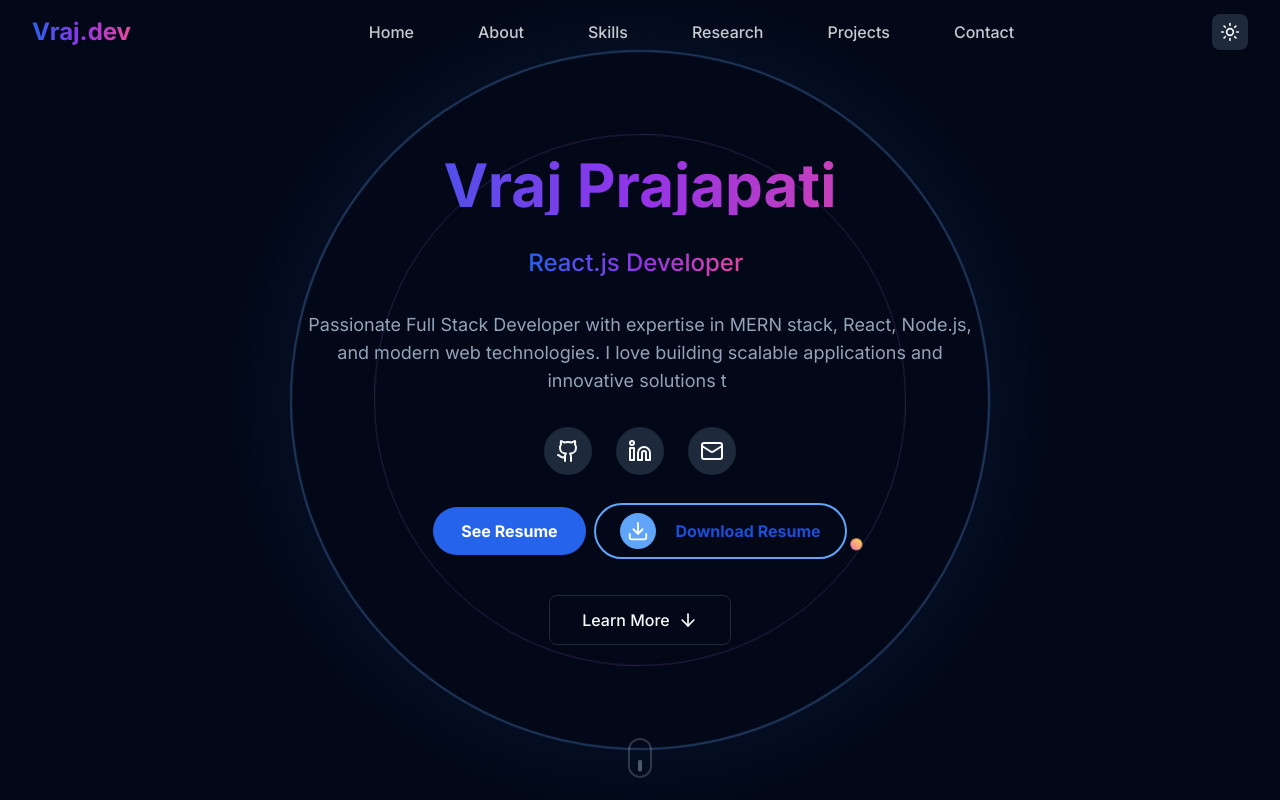
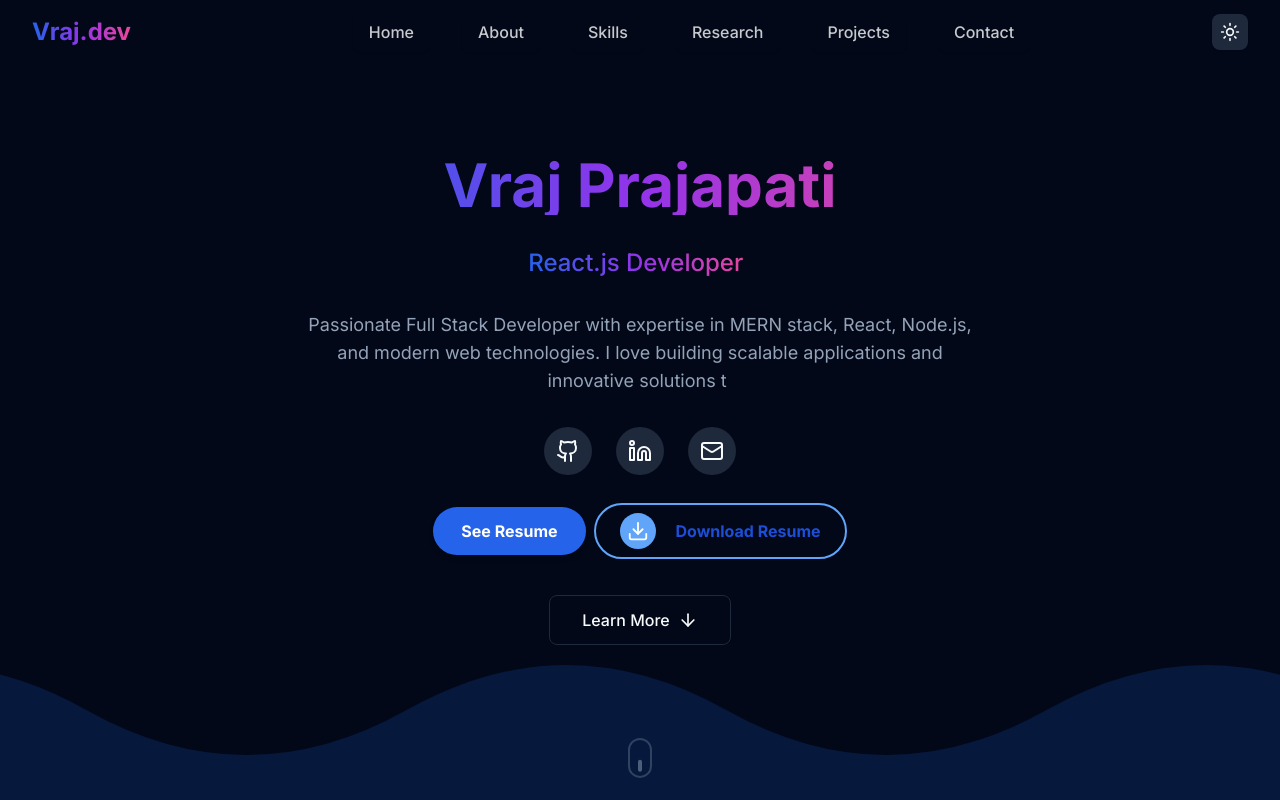
Before and after one commit to Vraj-Prajapati-14/Vraj.dev, a Next.js app: page / in a window 1280 px wide. Shown: the top 800 px of the page. Built offline with nearby package versions, Linux system fonts and the light colour scheme.

Commit message:
wave effects

```diff
--- a/src/app/globals.css
+++ b/src/app/globals.css
@@ -277,3 +277,109 @@
 .animate-orbit2 {
   animation: orbit2 11s linear infinite;
 }
+
+@keyframes blob1 {
+  0%, 100% {
+    transform: translate(0, 0) scale(1);
+    border-radius: 50%;
+  }
+  33% {
+    transform: translate(-10%, 8%) scale(1.1);
+    border-radius: 42% 58% 60% 40% / 40% 60% 40% 60%;
+  }
+  66% {
+    transform: translate(8%, -6%) scale(0.95);
+    border-radius: 60% 40% 42% 58% / 58% 42% 60% 40%;
+  }
+}
+.animate-blob1 {
+  animation: blob1 14s ease-in-out infinite;
+}
+
+@keyframes blob2 {
+  0%, 100% {
+    transform: translate(0, 0) scale(1);
+    border-radius: 50%;
+  }
+  25% {
+    transform: translate(12%, -10%) scale(1.08);
+    border-radius: 60% 40% 50% 50% / 50% 60% 40% 50%;
+  }
+  50% {
+    transform: translate(-8%, 12%) scale(0.92);
+    border-radius: 50% 50% 60% 40% / 60% 40% 50% 50%;
+  }
+  75% {
+    transform: translate(6%, 8%) scale(1.04);
+    border-radius: 40% 60% 50% 50% / 50% 40% 60% 50%;
+  }
+}
+.animate-blob2 {
+  animation: blob2 18s ease-in-out infinite;
+}
+
+@keyframes blob3 {
+  0%, 100% {
+    transform: translate(0, 0) scale(1);
+    border-radius: 50%;
+  }
+  20% {
+    transform: translate(-6%, 10%) scale(1.12);
+    border-radius: 55% 45% 60% 40% / 45% 55% 40% 60%;
+  }
+  60% {
+    transform: translate(10%, -8%) scale(0.9);
+    border-radius: 60% 40% 55% 45% / 60% 40% 45% 55%;
+  }
+}
+.animate-blob3 {
+  animation: blob3 16s ease-in-out infinite;
+}
+
+@keyframes wave-move {
+  0% { transform: translateX(0); }
+  100% { transform: translateX(-50%); }
+}
+.animate-wave-move {
+  animation: wave-move 16s linear infinite;
+}
+
+@keyframes wave-move-reverse {
+  0% { transform: translateX(0); }
+  100% { transform: translateX(50%); }
+}
+.animate-wave-move-reverse {
+  animation: wave-move-reverse 22s linear infinite;
+}
+
+@keyframes wave-bg {
+  0% { background-position-x: 0; }
+  100% { background-position-x: -1200px; }
+}
+.animate-wave-bg {
+  animation: wave-bg 16s linear infinite;
+}
+
+@keyframes wave-bg-reverse {
+  0% { background-position-x: 0; }
+  100% { background-position-x: 1200px; }
+}
+.animate-wave-bg-reverse {
+  animation: wave-bg-reverse 22s linear infinite;
+}
+
+@keyframes svg-wave {
+  0% { transform: translateX(0); }
+  100% { transform: translateX(-50%); }
+}
+.animate-svg-wave {
+  animation: svg-wave 16s linear infinite;
+}
+
+@keyframes svg-wave-reverse {
+  0% { transform: translateX(0); }
+  100% { transform: translateX(50%); }
+}
+.animate-svg-wave-reverse {
+  animation: svg-wave-reverse 22s linear infinite;
+}
--- a/src/components/sections/hero.tsx
+++ b/src/components/sections/hero.tsx
@@ -15,18 +15,21 @@
 
   return (
     <section id="home" className="min-h-screen flex items-center justify-center relative overflow-hidden">
-      {/* Solar Ring Live Animation Background */}
-      <div className="absolute inset-0 flex items-center justify-center pointer-events-none z-0">
-        <div className="relative aspect-square w-[110vw] max-w-[500px] max-h-[110vw] md:w-[80vw] md:max-w-[700px] md:max-h-[60vw] lg:w-[700px] lg:max-w-[900px] lg:max-h-[700px]">
-          {/* Main ring */}
-          <div className="absolute inset-0 rounded-full border-2 border-blue-400/30 animate-rotate-slow" style={{ boxShadow: '0 0 80px 10px rgba(59,130,246,0.08)' }} />
-          {/* Inner ring */}
-          <div className="absolute inset-[12%] rounded-full border border-purple-400/20 animate-rotate-reverse" />
-          {/* Orbiting planet 1 */}
-          <div className="absolute left-1/2 top-0 -translate-x-1/2 w-6 h-6 bg-gradient-to-tr from-blue-500 to-purple-400 rounded-full shadow-lg animate-orbit" style={{ animationDuration: '7s' }} />
-          {/* Orbiting planet 2 */}
-          <div className="absolute left-1/2 bottom-0 -translate-x-1/2 w-3 h-3 bg-gradient-to-tr from-pink-400 to-yellow-300 rounded-full shadow-md animate-orbit2" style={{ animationDuration: '11s' }} />
+      {/* Seamless Infinite SVG Wave Background (guaranteed visible) */}
+      <div className="absolute inset-0 pointer-events-none z-0 overflow-hidden w-full h-full">
+        {/* Bottom seamless wave */}
+        <div className="absolute bottom-0 left-0 w-full h-[120px] md:h-[180px] overflow-hidden">
+          <svg className="absolute left-0 top-0 h-full w-[200%] animate-svg-wave" viewBox="0 0 2400 120" fill="none" xmlns="http://www.w3.org/2000/svg" preserveAspectRatio="none">
+            <path fill="#2563eb" fillOpacity="0.18" d="M0 60 Q 150 120 300 60 T 600 60 T 900 60 T 1200 60 T 1500 60 T 1800 60 T 2100 60 T 2400 60 V120 H0Z" />
+          </svg>
         </div>
+        {/* Top seamless wave */}
+        {/* <div className="absolute top-0 left-0 w-full h-[100px] md:h-[140px] overflow-hidden">
+          <svg className="absolute left-0 top-0 h-full w-[200%] animate-svg-wave-reverse" viewBox="0 0 2400 100" fill="none" xmlns="http://www.w3.org/2000/svg" preserveAspectRatio="none">
+            <path fill="#9333ea" fillOpacity="0.13" d="M0 50 Q 150 0 300 50 T 600 50 T 900 50 T 1200 50 V0 H0Z" />
+            <path fill="#9333ea" fillOpacity="0.13" d="M1200 50 Q 1350 0 1500 50 T 1800 50 T 2100 50 T 2400 50 V0 H1200Z" />
+          </svg>
+        </div> */}
       </div>
       {/* Background is now handled globally by LiveGridBackground component */}
 
```
